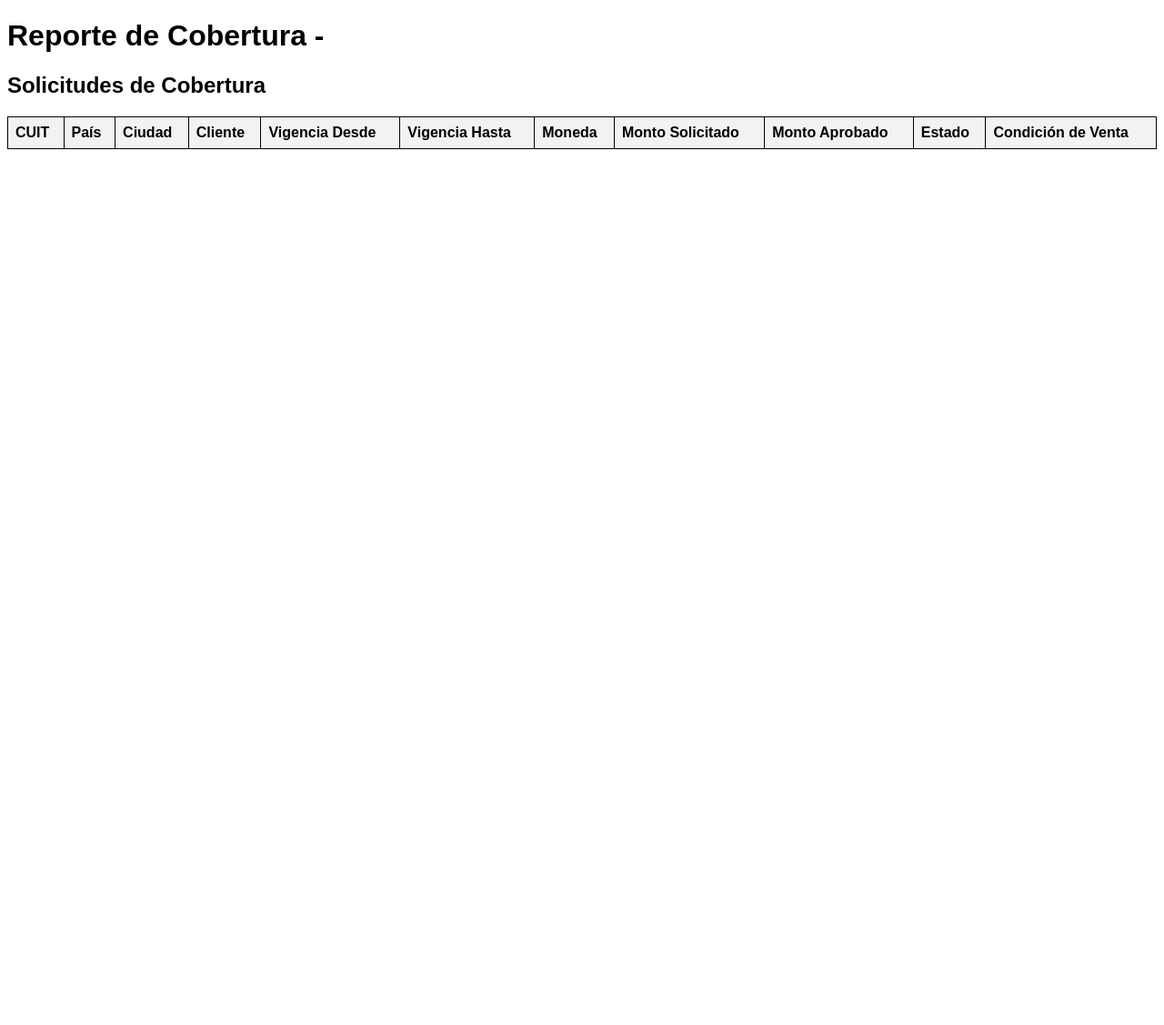
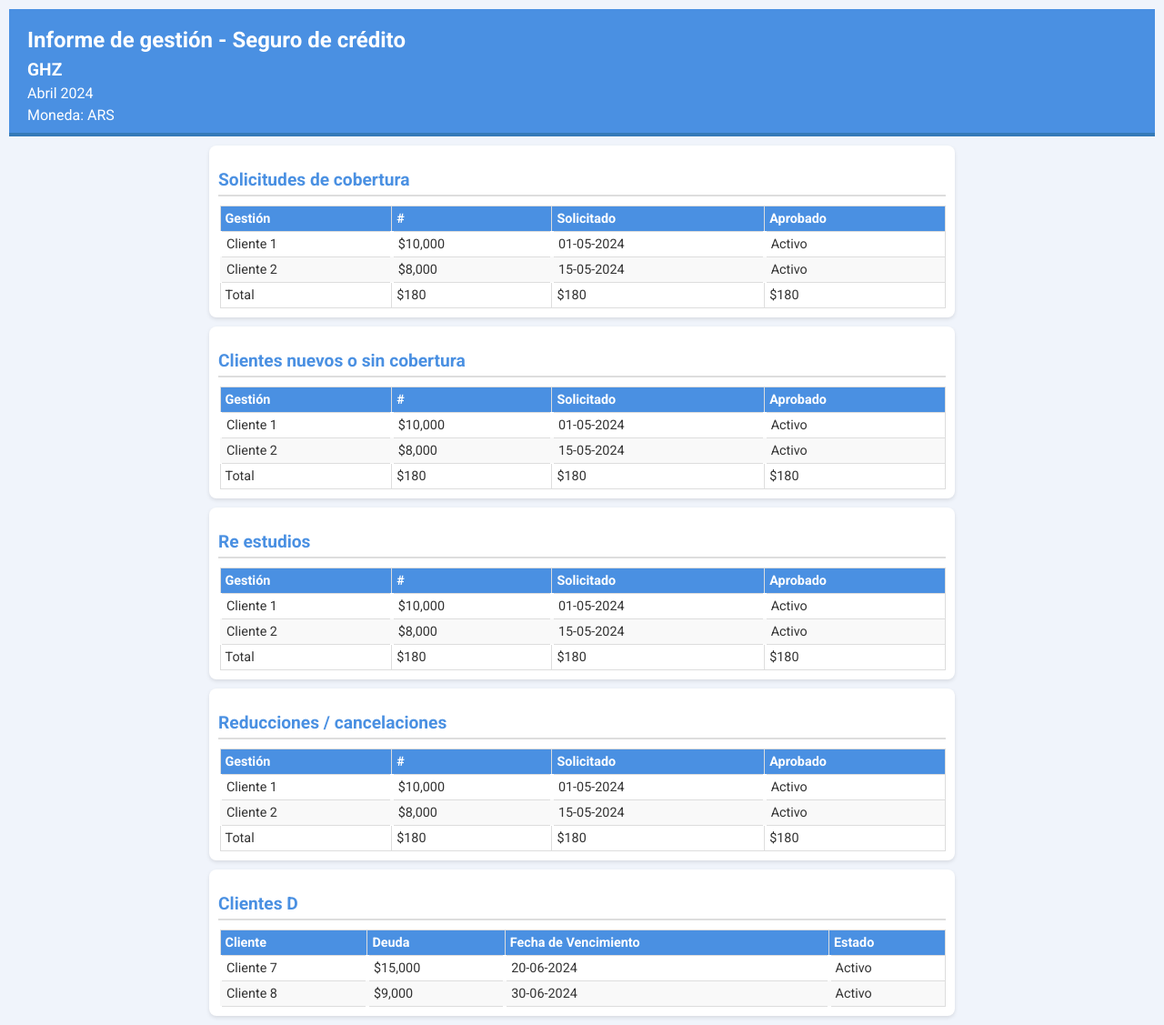
Before and after one commit to Augustorresfx/nkrisk-app, a Django app: template templates/creditos/reporte_template.html in a window 1280 px wide. Shown: the whole page at 91% size. Before the commit the page ends 164 px from the top, so only its background shows below. Run offline with Django 4.2, Linux system fonts and the light colour scheme; the template is opened without the code that fills it, so the values that code supplies are empty.

Commit message:
feat(reporte creditos): armando template pdf

```diff
--- a/core/settings.py
+++ b/core/settings.py
@@ -47,7 +47,7 @@ SECRET_KEY = os.environ.get('SECRET_KEY', default='pQu!}YDjXfF~%+b,P]SxC[=EdM5z:
 # SECURITY WARNING: don't run with debug turned on in production!
 DEBUG = 'RENDER' not in os.environ
 
-ALLOWED_HOSTS = ['nkrisk-app-835r.onrender.com']
+ALLOWED_HOSTS = []
 
 RENDER_EXTERNAL_HOSTNAME = os.environ.get('RENDER_EXTERNAL_HOSTNAME')
 if RENDER_EXTERNAL_HOSTNAME:
--- a/templates/creditos/reporte_template.html
+++ b/templates/creditos/reporte_template.html
@@ -1,63 +1,309 @@
-{% load custom_filters %}
 <!DOCTYPE html>
-<html lang="en">
+<html lang="es">
 <head>
     <meta charset="UTF-8">
-    <title>Reporte de Cobertura</title>
+    <meta name="viewport" content="width=device-width, initial-scale=1.0">
+    <title>Informe Insur - HZ</title>
     <style>
+        @import url('https://fonts.googleapis.com/css2?family=Roboto:wght@400;700&display=swap');
+
 body {
-            font-family: Arial, sans-serif;
+    font-family: 'Roboto', sans-serif;
+    margin: 0;
+    padding: 0;
+    box-sizing: border-box;
+    background-color: #F0F4FB;
+    color: #333;
 }
+
+header {
+    text-align: left;
+    background-color: #4a90e2;
+    color: white;
+    padding: 10px 20px;
+    border-bottom: 4px solid #357ab8;
+    position: relative;
+    padding-bottom: 88px;
+}
+
+header .left-info {
+    position: absolute;
+    left: 20px;
+    top: 50px;
+    text-align: left;
+    color: white;
+}
+
+header .left-info .categoria {
+    font-weight: bold;
+    font-size: 1.2em;
+}
+
+header h1 {
+    margin: 0;
+    font-size: 1.5em;
+    padding-top: 10px;
+}
+
+header p {
+    margin: 5px 0;
+}
+
+section.clientes {
+    padding: 10px;
+    margin: 16px 20px;
+    margin-bottom: 0px;
+    background: white;
+    border-radius: 8px;
+    box-shadow: 0 2px 4px rgba(0, 0, 0, 0.1);
+}
+
+section.clientes h2 {
+    text-align: left;
+    margin-bottom: 10px;
+    font-size: 1.2em;
+    color: #4a90e2;
+    border-bottom: 2px solid #ddd;
+    padding-bottom: 5px;
+}
+
 table {
     width: 100%;
     border-collapse: collapse;
+    margin-top: 5px;
+    font-size: 0.9em;
 }
+
+table, th, td {
+    border: 1px solid #ddd;
+}
+
 th, td {
-            border: 1px solid black;
-            padding: 8px;
+    padding: 5px;
     text-align: left;
 }
+
 th {
-            background-color: #f2f2f2;
+    background-color: #4a90e2;
+    color: white;
+    font-weight: bold;
 }
+
+tbody tr:nth-child(even) {
+    background-color: #f9f9f9;
+}
+
+tbody tr:hover {
+    background-color: #e2f1ff;
+}
+
+tbody tr td {
+    border-left: 4px solid transparent;
+    transition: all 0.3s ease-in-out;
+}
+
+tbody tr:hover td {
+    border-left: 4px solid #4a90e2;
+}
+
+@media (min-width: 768px) {
+    body {
+        margin: 10px;
+    }
+
+    section.clientes {
+        margin: 10px auto;
+        max-width: 800px;
+    }
+}
+
     </style>
 </head>
 <body>
-    <h1>Reporte de Cobertura -</h1>
-    <h2>Solicitudes de Cobertura</h2>
+    <header>
+        <div class="left-info">
+            <p class="categoria">GHZ</p>
+            <p>Abril 2024</p>
+            <p>Moneda: ARS</p>
+        </div>
+        <h1>Informe de gestión - Seguro de crédito</h1>
+    </header>
+    <section class="clientes">
+        <h2>Solicitudes de cobertura</h2>
         <table>
             <thead>
                 <tr>
-                <th>CUIT</th>
-                <th>País</th>
-                <th>Ciudad</th>
-                <th>Cliente</th>
-                <th>Vigencia Desde</th>
-                <th>Vigencia Hasta</th>
-                <th>Moneda</th>
-                <th>Monto Solicitado</th>
-                <th>Monto Aprobado</th>
-                <th>Estado</th>
-                <th>Condición de Venta</th>
+                    <th>Gestión</th>
+                    <th>#</th>
+                    <th>Solicitado</th>
+                    <th>Aprobado</th>
+
                 </tr>
             </thead>
             <tbody>
-            {% for solicitud in solicitudes_cobertura %}
                 <tr>
-                <td>{{ solicitud.cuit }}</td>
-                <td>{{ solicitud.pais }}</td>
-                <td>{{ solicitud.ciudad }}</td>
-                <td>{{ solicitud.cliente }}</td>
-                <td>{{ solicitud.vigencia_desde }}</td>
-                <td>{{ solicitud.vigencia_hasta }}</td>
-                <td>{{ solicitud.moneda }}</td>
-                <td>{{ solicitud.monto_solicitado }}</td>
-                <td>{{ solicitud.monto_aprobado }}</td>
-                <td>{{ solicitud.estado }}</td>
-                <td>{{ solicitud.condicion_de_venta }}</td>
+                    <td>Cliente 1</td>
+                    <td>$10,000</td>
+                    <td>01-05-2024</td>
+                    <td>Activo</td>
                 </tr>
-            {% endfor %}
+                <tr>
+                    <td>Cliente 2</td>
+                    <td>$8,000</td>
+                    <td>15-05-2024</td>
+                    <td>Activo</td>
+                </tr>
+                <!-- Más filas aquí -->
+            </tbody>
+            <tfoot>
+                <tr>
+                  <td>Total</td>
+                  <td>$180</td>
+                  <td>$180</td>
+                  <td>$180</td>
+                </tr>
+              </tfoot>
+        </table>
+    </section>
+    <section class="clientes">
+        <h2>Clientes nuevos o sin cobertura</h2>
+        <table>
+            <thead>
+                <tr>
+                    <th>Gestión</th>
+                    <th>#</th>
+                    <th>Solicitado</th>
+                    <th>Aprobado</th>
+
+                </tr>
+            </thead>
+            <tbody>
+                <tr>
+                    <td>Cliente 1</td>
+                    <td>$10,000</td>
+                    <td>01-05-2024</td>
+                    <td>Activo</td>
+                </tr>
+                <tr>
+                    <td>Cliente 2</td>
+                    <td>$8,000</td>
+                    <td>15-05-2024</td>
+                    <td>Activo</td>
+                </tr>
+                <!-- Más filas aquí -->
+            </tbody>
+            <tfoot>
+                <tr>
+                  <td>Total</td>
+                  <td>$180</td>
+                  <td>$180</td>
+                  <td>$180</td>
+                </tr>
+              </tfoot>
+        </table>
+    </section>
+    <section class="clientes">
+        <h2>Re estudios</h2>
+        <table>
+            <thead>
+                <tr>
+                    <th>Gestión</th>
+                    <th>#</th>
+                    <th>Solicitado</th>
+                    <th>Aprobado</th>
+
+                </tr>
+            </thead>
+            <tbody>
+                <tr>
+                    <td>Cliente 1</td>
+                    <td>$10,000</td>
+                    <td>01-05-2024</td>
+                    <td>Activo</td>
+                </tr>
+                <tr>
+                    <td>Cliente 2</td>
+                    <td>$8,000</td>
+                    <td>15-05-2024</td>
+                    <td>Activo</td>
+                </tr>
+                <!-- Más filas aquí -->
+            </tbody>
+            <tfoot>
+                <tr>
+                  <td>Total</td>
+                  <td>$180</td>
+                  <td>$180</td>
+                  <td>$180</td>
+                </tr>
+              </tfoot>
+        </table>
+    </section>
+    <section class="clientes">
+        <h2>Reducciones / cancelaciones</h2>
+        <table>
+            <thead>
+                <tr>
+                    <th>Gestión</th>
+                    <th>#</th>
+                    <th>Solicitado</th>
+                    <th>Aprobado</th>
+
+                </tr>
+            </thead>
+            <tbody>
+                <tr>
+                    <td>Cliente 1</td>
+                    <td>$10,000</td>
+                    <td>01-05-2024</td>
+                    <td>Activo</td>
+                </tr>
+                <tr>
+                    <td>Cliente 2</td>
+                    <td>$8,000</td>
+                    <td>15-05-2024</td>
+                    <td>Activo</td>
+                </tr>
+                <!-- Más filas aquí -->
+            </tbody>
+            <tfoot>
+                <tr>
+                  <td>Total</td>
+                  <td>$180</td>
+                  <td>$180</td>
+                  <td>$180</td>
+                </tr>
+              </tfoot>
+        </table>
+    </section>
+    <section class="clientes">
+        <h2>Clientes D</h2>
+        <table>
+            <thead>
+                <tr>
+                    <th>Cliente</th>
+                    <th>Deuda</th>
+                    <th>Fecha de Vencimiento</th>
+                    <th>Estado</th>
+                </tr>
+            </thead>
+            <tbody>
+                <tr>
+                    <td>Cliente 7</td>
+                    <td>$15,000</td>
+                    <td>20-06-2024</td>
+                    <td>Activo</td>
+                </tr>
+                <tr>
+                    <td>Cliente 8</td>
+                    <td>$9,000</td>
+                    <td>30-06-2024</td>
+                    <td>Activo</td>
+                </tr>
+                <!-- Más filas aquí -->
             </tbody>
         </table>
+    </section>
 </body>
+
 </html>
```
Also changed, not shown: core/utils.py (line endings or trailing spaces). Lines whose indentation alone changed are shown as unchanged.
